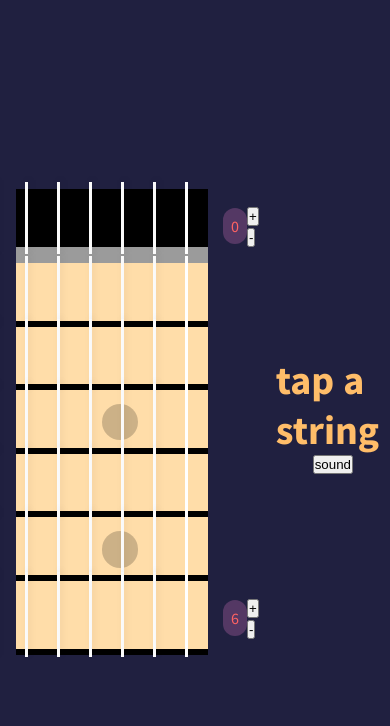
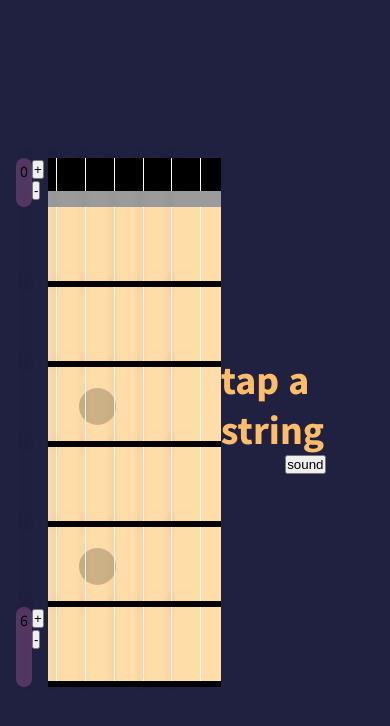
Before and after one commit to ropfoo/fretical, a Nuxt app: page / in a window 390 px wide. Shown: the top 726 px of the page. Built offline with nearby package versions, Linux system fonts and the light colour scheme.

Commit message:
finally managed to get right grid order on mobile - still ugly af

```diff
--- a/assets/scss/components/layout/_fret.scss
+++ b/assets/scss/components/layout/_fret.scss
@@ -8,7 +8,7 @@ $fret-thickness: 0.4rem;
 
   @include media-xsmall {
     border: 0;
-    grid-template-columns: repeat(6, 1fr 1fr);
+    grid-template-columns: repeat(8, 1fr);
     grid-template-rows: 1fr;
   }
 
@@ -20,8 +20,8 @@ $fret-thickness: 0.4rem;
       border: 0;
       border-bottom: $fret-thickness solid black;
       display: grid;
-      grid-template-columns: repeat(6, 1fr);
-      grid-template-rows: 1fr;
+      height: 5rem;
+      order: 2;
     }
   }
 
@@ -33,8 +33,7 @@ $fret-thickness: 0.4rem;
       border: 0;
       border-bottom: 1rem solid rgb(155, 155, 155);
       display: grid;
-      grid-template-columns: repeat(6, 1fr);
-      grid-template-rows: 1fr;
+      order: 2;
     }
   }
 
@@ -68,18 +67,19 @@ $fret-thickness: 0.4rem;
     color: $color-light-secondary;
     margin: 1rem 0rem;
     z-index: 2;
-    width: 50%;
+    width: 25%;
 
     @include media-xsmall {
       margin: 1rem 1rem;
       flex-direction: row;
+      order: 1;
     }
 
     &__number {
       text-align: center;
       background-color: $color-dark-secondary;
       width: 100%;
-      padding: 0.5rem;
+      padding: 0.2rem;
       border-radius: 1rem;
     }
   }
--- a/assets/scss/components/layout/_fretboard.scss
+++ b/assets/scss/components/layout/_fretboard.scss
@@ -8,7 +8,7 @@
   max-height: 100vh;
 
   @include media-xsmall {
-    grid-auto-flow: row;
+    grid-auto-flow: dense;
     grid-template-columns: 1;
     grid-template-rows: repeat(auto, 1fr);
     margin: 0rem 0rem 0rem 1rem;
--- a/assets/scss/components/layout/_string.scss
+++ b/assets/scss/components/layout/_string.scss
@@ -10,7 +10,7 @@
 
   @include media-xsmall {
     flex-direction: row;
-    padding: 0rem 1rem;
+    padding: 0rem 0.9rem;
   }
 
   &:hover {
@@ -29,10 +29,11 @@
     z-index: 0;
 
     @include media-xsmall {
-      border: none;
-      border-left: 0.2rem solid #ffffff;
-      height: 125%;
-      margin: 1.8rem -2rem;
+      //border: none;
+      border-left: 0.1rem solid #ffffff;
+      height: 100%;
+      //height: 7px;
+      margin: 1rem -2rem;
     }
   }
 
@@ -45,6 +46,7 @@
     transition: 0.3s;
     z-index: 0;
     filter: blur(0.2rem);
+
     @include media-xsmall {
       border: none;
       border-left: 0.1rem solid rgba($color: #000000, $alpha: 0.2);
--- a/assets/scss/settings/_reset.scss
+++ b/assets/scss/settings/_reset.scss
@@ -6,6 +6,11 @@
   box-sizing: border-box;
 }
 
+body,
+html {
+  height: 100%;
+}
+
 body {
   background-color: $color-dark-main;
   font-family: 'Source Sans Pro', sans-serif;
--- a/components/Fret.vue
+++ b/components/Fret.vue
@@ -2,7 +2,11 @@
   <div>
     <div class="c-fret">
       <!-- Generate six strings -->
-      <div :class="[number === 0 ? 'c-fret--open' : 'c-fret--style']" v-for="n in 6" :key="n">
+      <div
+        :class="[number === 0 ? 'c-fret--open' : 'c-fret--style']"
+        v-for="n in 6"
+        :key="n"
+      >
         <string :tone="tones[n - 1]" />
       </div>
       <!-- Check if there is a fretmarker beneath the string -->
@@ -10,7 +14,11 @@
         <div class="c-fret__circle-container--circle"></div>
       </div>
       <!-- Checkes if first or last fret to show range number -->
-      <div class="c-fret__number-container" :style="{background: 'none'}" v-if="isFirst || isLast">
+      <template
+        class="c-fret__number-container"
+        :style="{ background: 'none' }"
+        v-if="isFirst || isLast"
+      >
         <div class="c-fret__number-container__number">{{ number }}</div>
         <div v-if="isFirst">
           <button @click="setFirstFret(1)">+</button>
@@ -20,7 +28,10 @@
           <button @click="setLastFret(1)">+</button>
           <button @click="setLastFret(-1)">-</button>
         </div>
-      </div>
+      </template>
+      <template v-else>
+        <div class="c-fret__number-container"></div>
+      </template>
     </div>
   </div>
 </template>
```
